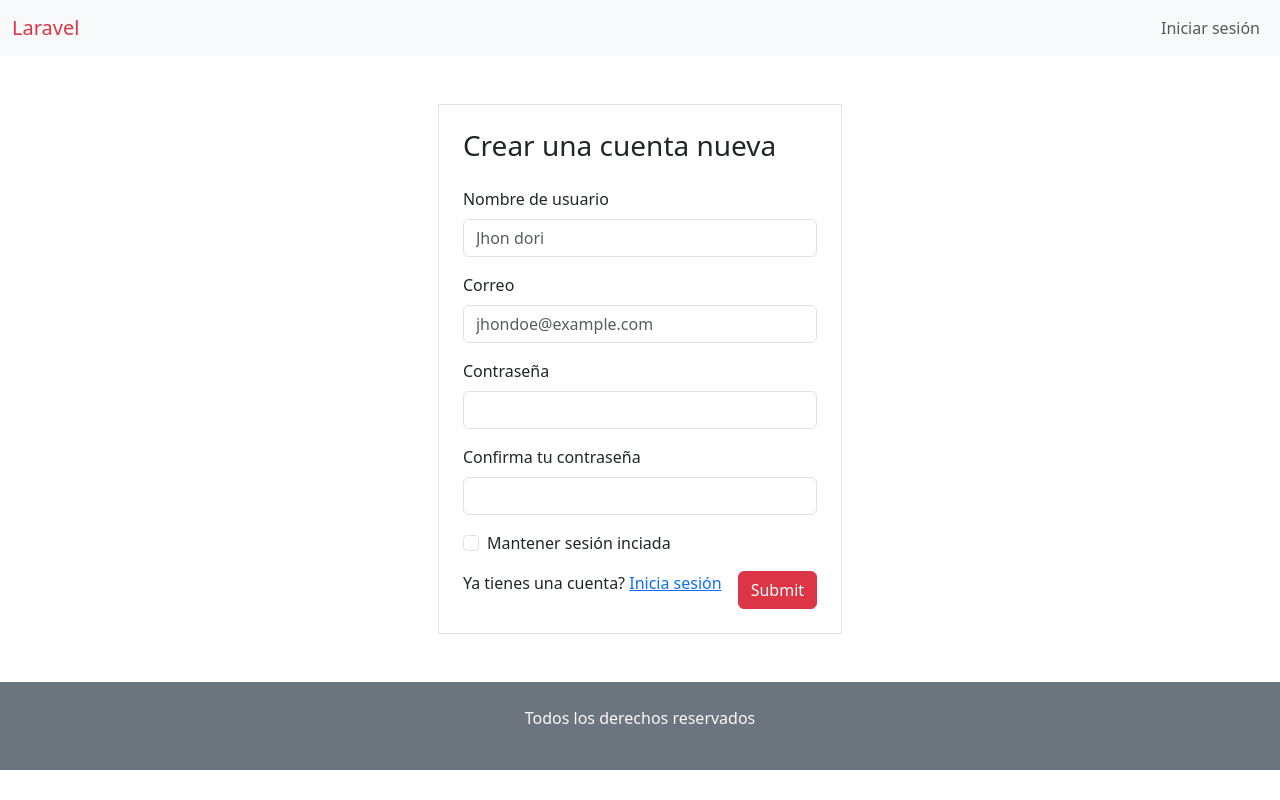
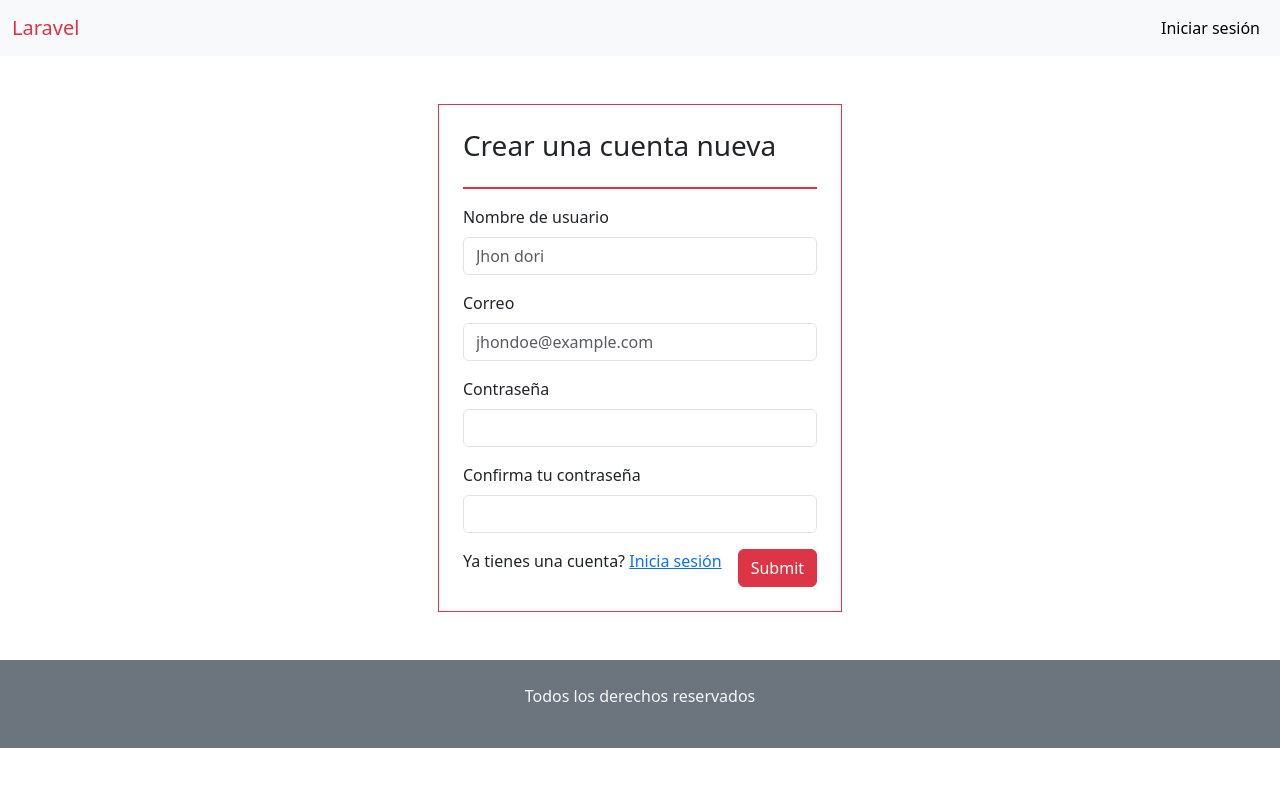
Before and after one commit to danielayala-06/Tarea06, a plain HTML site: page register.html in a window 1280 px wide. Drawn offline with nearby package versions, Linux system fonts and the light colour scheme.

Commit message:
Se agrego la funcionalidad para navegar entre los archivos register, login, e index

```diff
--- a/register.html
+++ b/register.html
@@ -4,6 +4,7 @@
     <meta charset="UTF-8" />
     <meta name="viewport" content="width=device-width, initial-scale=1.0" />
     <title>Register</title>
+    <link rel="stylesheet" href="css/estilos.css">
     <!-- Boostrap -->
     <link
       href="https://cdn.jsdelivr.net/npm/bootstrap@5.3.8/dist/css/bootstrap.min.css"
@@ -43,7 +44,7 @@
           >
             <ul class="navbar-nav">
               <li class="nav-item">
-                <a class="nav-link" href="">Iniciar sesión</a>
+                <a class="nav-link text text-black" href="http://127.0.0.1:5500/WebBasica/login.html">Iniciar sesión</a>
               </li>
             </ul>
           </div>
@@ -52,11 +53,15 @@
     </header>
 
     <main>
+      <section class="main">
+
         <section class="container d-flex justify-content-center align-items-between align-middle my-5">
-        <form class="border border-1 p-4 d-flex flex-column">
+          <!-- Formulario para redirigirnos al login -->
+          <form class="border border-1 p-4 d-flex flex-column border-danger" method="get" action="http://127.0.0.1:5500/WebBasica/login.html">
             <div class="mb-3">
               <h3>Crear una cuenta nueva</h3>
             </div>
+            <div class="border border-1 border-danger mb-3"></div>
             <div class="mb-3">
               <label for="user-name" class="form-label">
                 Nombre de usuario
@@ -67,6 +72,7 @@
                 id="user-name"
                 aria-describedby="Pon el nombre de usuario aqui"
                 placeholder="Jhon dori"
+                required
               />
             </div>
             <div class="mb-3">
@@ -79,6 +85,7 @@
                 id="user-email"
                 aria-describedby="Tu email va aqui"
                 placeholder="jhondoe@example.com"
+                required
               />
             </div>
             <div class="mb-3">
@@ -89,6 +96,7 @@
                 type="password"
                 class="form-control"
                 id="user-password"
+                required
               />
             </div>
             <div class="mb-3">
@@ -99,17 +107,10 @@
                 type="password"
                 class="form-control"
                 id="user-password"
+                required
               />
             </div>
-          <div class="mb-3 form-check">
-            <input
-              type="checkbox"
-              class="form-check-input"
-              id="exampleCheck1"/>
-            <label class="form-check-label" for="exampleCheck1">
-              Mantener sesión inciada
-            </label>
-          </div>
+
             <div class="d-flex justify-content-between gap-3 flex-wrap">
               <span>
                 Ya tienes una cuenta?
@@ -120,6 +121,7 @@
             </div>
           </form>
         </section>
+      </section>
     </main>
 
     <footer>
```
Also changed, not shown: login.html (+14 -3 lines). Lines whose indentation alone changed are shown as unchanged.
